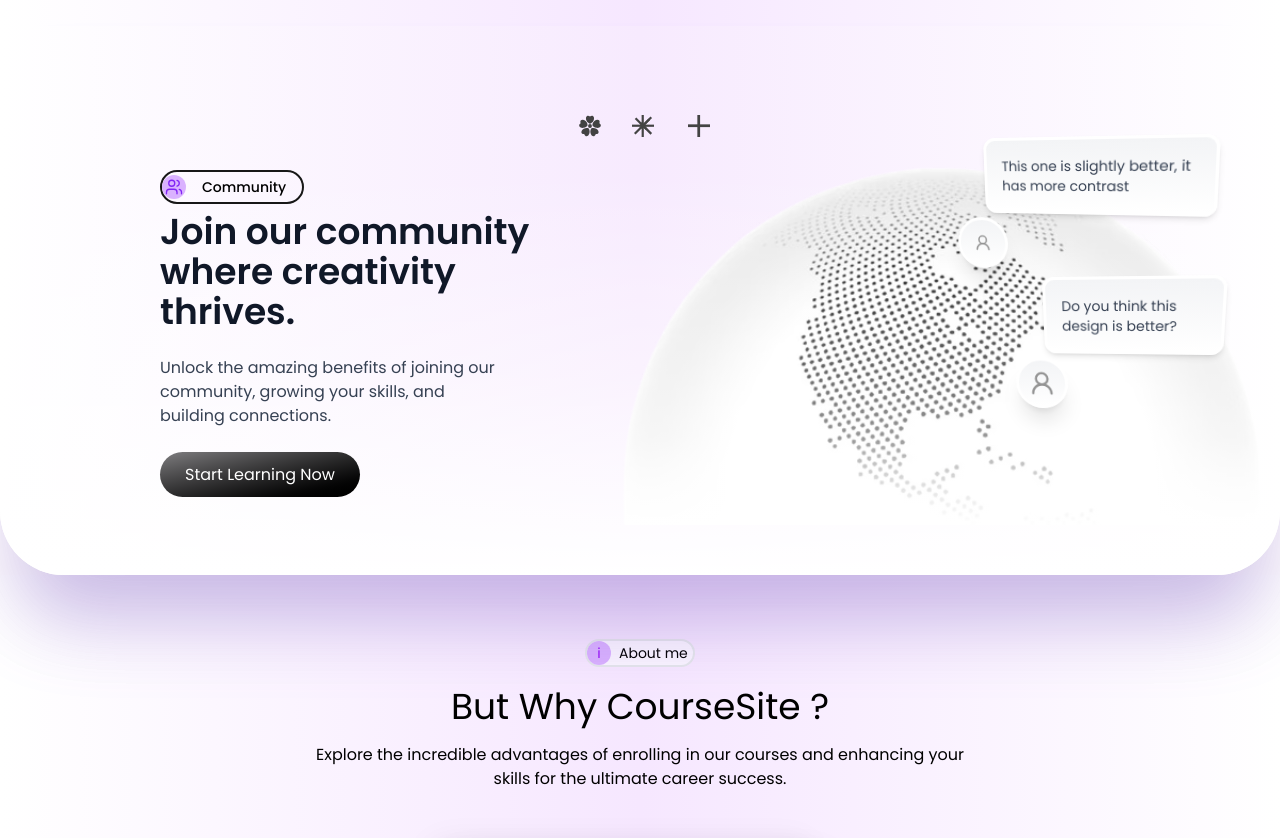
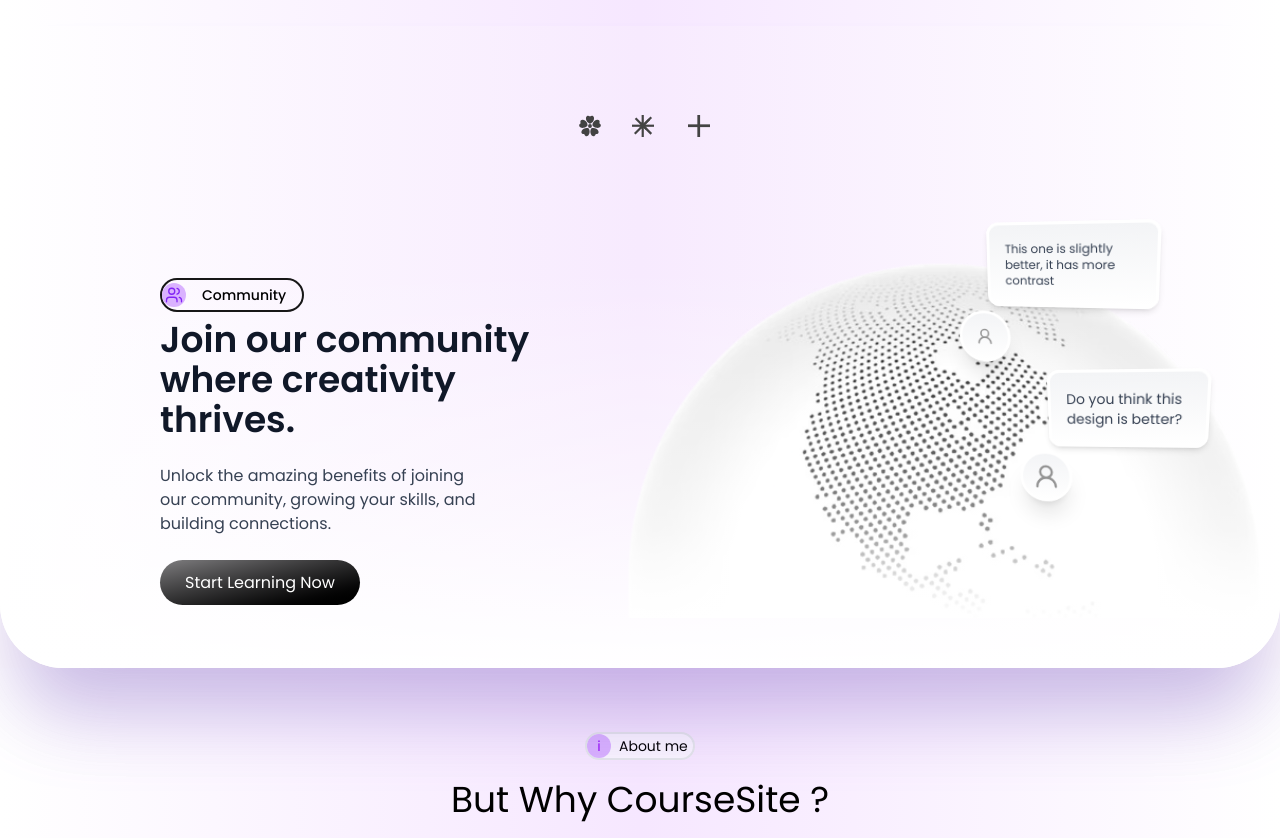
Before and after one commit to Ajnastk/SDEC-Courses, a Next.js app: page / in a window 1280 px wide. Shown: the part 6100-6938 px from the top of the page. Built offline with nearby package versions, Linux system fonts and the light colour scheme.

Commit message:
Community card component responsived

```diff
--- a/components/CommunityCard.jsx
+++ b/components/CommunityCard.jsx
@@ -18,8 +18,8 @@
 
   return (
     <div className="relative pt-[80px] bg-gradient-to-l from-white via-[#f7eafe] to-white flex flex-col rounded-b-[4rem] shadow-[0_60px_80px_-20px_rgba(150,100,250,0.3)]">
-      <div className="flex justify-center gap-6 mb-6 md:mr-40">
-        <div className="flex gap-4">
+      <div className="md:flex justify-center gap-6 mr-40 mb-[120px] hidden">
+        <div className="flex gap-4 ">
           <div className="flex justify-end p-1">
            <Image
            width={1}
@@ -93,9 +93,9 @@
         </div>
       </div>
 
-      <div className=" relative w-full flex md:flex-row flex-col ">
-        <div className="md:w-[50%] w-full xl:pl-40 md:pl-16 z-10">
-          <div className="flex items-center justify-start mb-2">
+      <div className="relative w-full flex lg:flex-row flex-col items-center md:gap-2 gap-[120px]">
+        <div className="lg:w-[50%] w-[80%] xl:pl-40 md:pl-16 z-10 mb-[50px]">
+          <div className="flex items-center lg:justify-start justify-center mb-2">
             <div className="border-2 px-0 py-0 rounded-full flex items-center">
               <div className="text-black font-medium w-[140px] h-[30px] text-sm flex items-center gap-4">
                 <span className="h-6 w-6 bg-purple-300 rounded-full flex items-center justify-center">
@@ -109,20 +109,20 @@
           </div>
 
           {/* Text Content */}
-          <div className="space-y-6">
-            <h1 className="text-md md:text-4xl md:font-semibold text-gray-900">
+          <div className="space-y-6 flex flex-col items-center lg:items-start">
+            <h1 className="text-2xl md:text-4xl font-semibold text-center lg:text-start text-gray-900">
               {title}
             </h1>
 
-            <p className="text-md text-gray-700 md:w-[80%]">{description}</p>
+            <p className="text-md text-gray-700 text-center lg:text-start w-[80%] md:w-[80%]">{description}</p>
 
             <button
               className={`relative overflow-hidden w-[200px] h-[45px] py-1 px-4 rounded-full text-md transition-colors cursor-pointer group bg-gradient-to-br from-[#7f7e80] to-black text-white `}
             >
-              <span className="absolute inset-0 flex items-center justify-center transition-transform duration-500 group-hover:-translate-y-full">
+              <span className="absolute text-center md:text-start inset-0 flex items-center justify-center transition-transform duration-500 group-hover:-translate-y-full">
                 {learnHeading}
               </span>
-              <span className="absolute inset-0 flex items-center justify-center translate-y-full transition-transform duration-500 group-hover:translate-y-0">
+              <span className="absolute text-center md:text-start inset-0 flex items-center justify-center translate-y-full transition-transform duration-500 group-hover:translate-y-0">
                 {learnHeading}
               </span>
             </button>
@@ -146,18 +146,18 @@
           </div>
 
           {/* Comment bubbles */}
-          <div className="absolute bottom-80 left-[380px] z-10">
+          <div className="absolute bottom-[200px] sm:bottom-80 left-[100px] sm:left-[300px] md:left-[400px] lg:left-[300px] xl:left-[380px] z-10">
             <div
               style={{
                 transform:
                   "perspective(180px) rotateY(-5deg) rotateX(-4deg) translateX(20px)",
               }}
-              className="relative w-[230px] bg-gradient-to-b top-[100px] from-gray-100 to-white p-4 rounded-xl shadow-md max-w-xs mb-3 border-3 border-white"
+              className="relative max-w-[170px] h-[50px] md:h-auto md:w-[230px] bg-gradient-to-b top-[100px] from-gray-100 to-white p-2 md:p-4 rounded-xl shadow-md mb-3 border-3 border-white"
             >
-              <p className="text-sm text-gray-700">
+              <p className="-md:text-md text-xs text-gray-700">
                 This one is slightly better, it has more contrast
               </p>
-              <div className="flex justify-center items-center absolute -bottom-16 -left-9 w-14 h-14 rounded-full bg-gradient-to-b from-gray-100 to-white border-3 border-white shadow-xl">
+              <div className="flex justify-center items-center absolute md:-bottom-16 -bottom-12 -left-9  md:w-14 md:h-14 w-10 h-10 rounded-full bg-gradient-to-b from-gray-100 to-white border-3 border-white shadow-xl">
                 <UserRound size={20} color="#949494" />
               </div>
             </div>
@@ -167,12 +167,12 @@
                 transform:
                   "perspective(180px) rotateY(-3deg) rotateX(-6deg) translateX(20px)",
               }}
-              className="relative w-[180px] bg-gradient-to-b left-[30px] top-[150px] from-gray-100 to-white p-4 rounded-xl shadow-md max-w-xs ml-8 border-3 border-white"
+              className="relative md:w-[160px] w-[120px] h-[50px] md:h-auto bg-gradient-to-b left-[30px] top-[150px] from-gray-100 to-white p-2 md:p-4 rounded-xl shadow-md ml-8 border-3 border-white"
             >
-              <p className="text-sm text-gray-700">
+              <p className="md:text-sm text-xs text-gray-700">
                 Do you think this design is better?
               </p>
-              <div className="flex justify-center items-center absolute -bottom-16 -left-9 w-14 h-14 rounded-full bg-gradient-to-b from-gray-100 to-white border-3 border-white shadow-xl">
+              <div className="flex justify-center items-center absolute md:-bottom-16 -bottom-12 -left-9 md:w-14 md:h-14 h-10 w-10 rounded-full bg-gradient-to-b from-gray-100 to-white border-3 border-white shadow-xl">
                 <UserRound size={30} color="#949494" />
               </div>{" "}
             </div>
```
